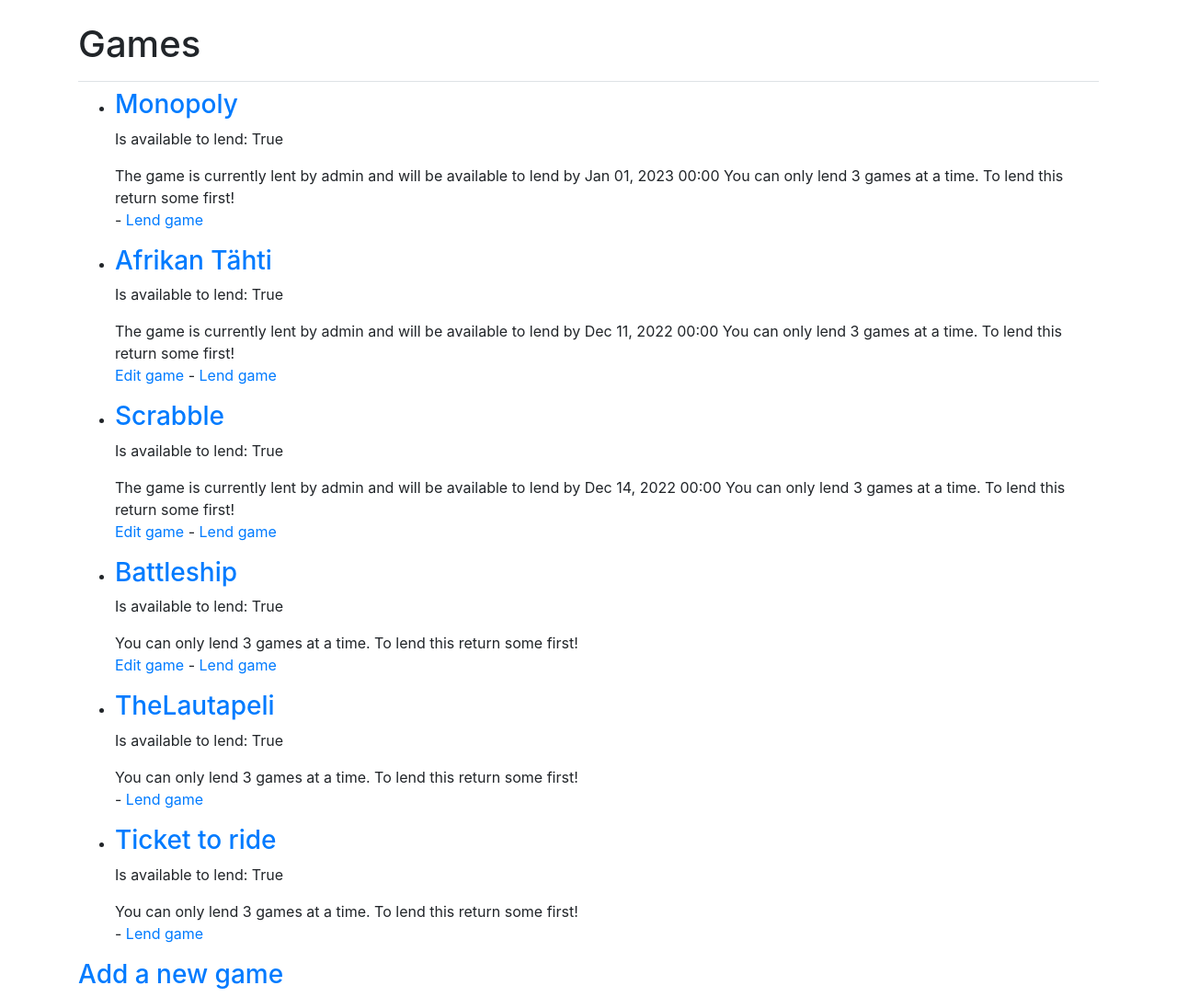
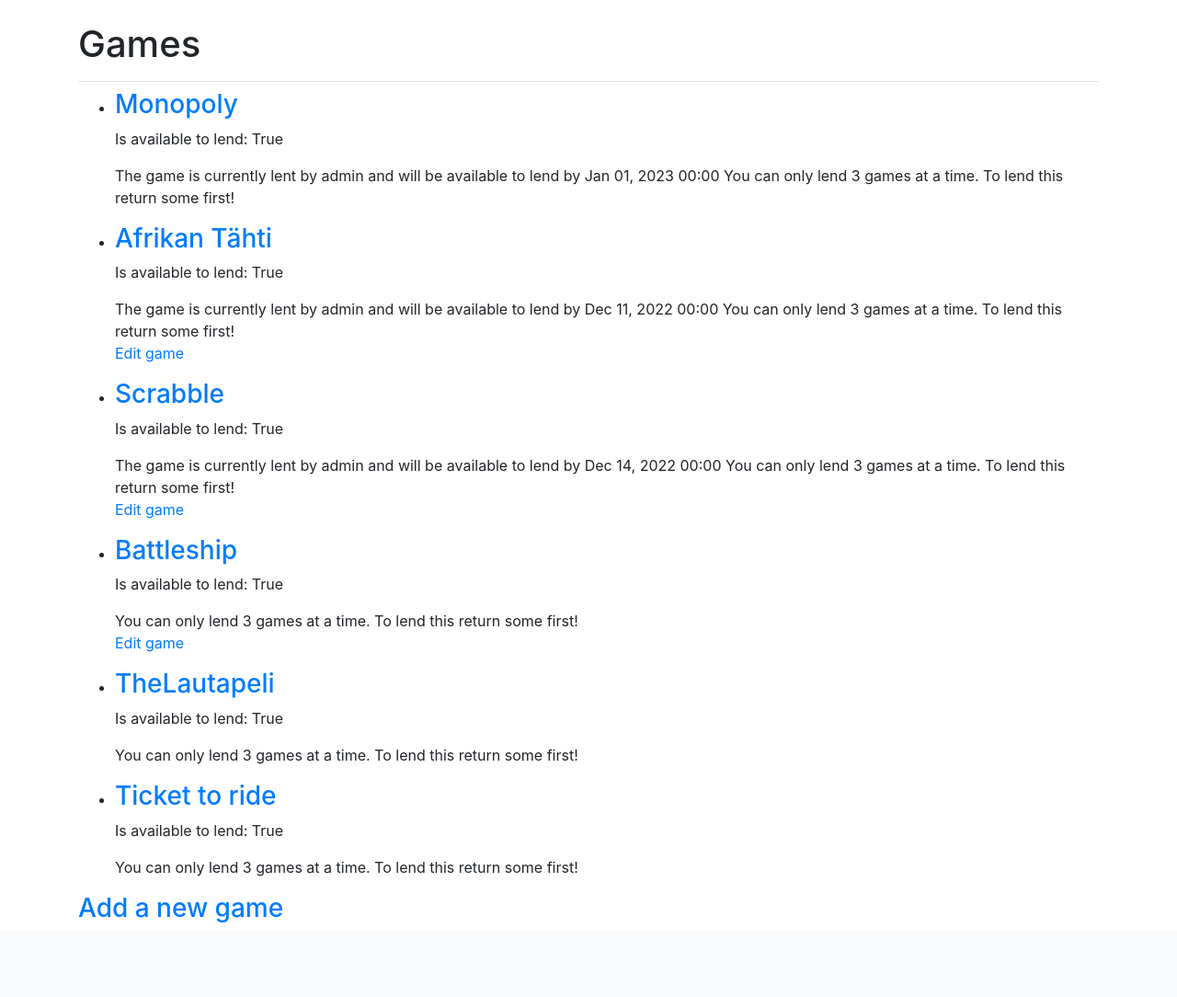
Before and after one commit to user12345421/G16-Board-Game-Site, a Django app: page /games/ in a window 1280 px wide. Shown: the part 58-1142 px from the top of the page at 92% size. After the commit the page ends 1061 px from the top, so only its background shows below. Run offline with Django 4.2, Linux system fonts and the light colour scheme; a user stored in the database is signed in; data comes from the database, SQL or seed files in the repository; both versions use the stored data as it was after the commit; some libraries are stand-ins or nearby versions.

Commit message:
small fix to games

```diff
--- a/boardgame_project/boardgame_site/templates/boardgame_site/games.html
+++ b/boardgame_project/boardgame_site/templates/boardgame_site/games.html
@@ -25,18 +25,15 @@
 
             {% if limitExceeded == True %}
                 You can only lend 3 games at a time. To lend this return some first!
+
+            {% else %}
+            <a href="{% url 'boardgame_site:lend_game' game.id %}"> Lend game</a>
             {% endif %}
 
         <div class="mb-3">
         {% if game.owner == request.user %}
         <a href="{% url 'boardgame_site:edit_game' game.id %}">Edit game</a>
         {% endif %}
-
-        {% if game != lend.game %}
-
-        -<a href="{% url 'boardgame_site:lend_game' game.id %}"> Lend game</a>
-        {% endif %}
-
         </div>
 
         {% empty %}
```
Also changed, not shown: boardgame_project/db.sqlite3.
